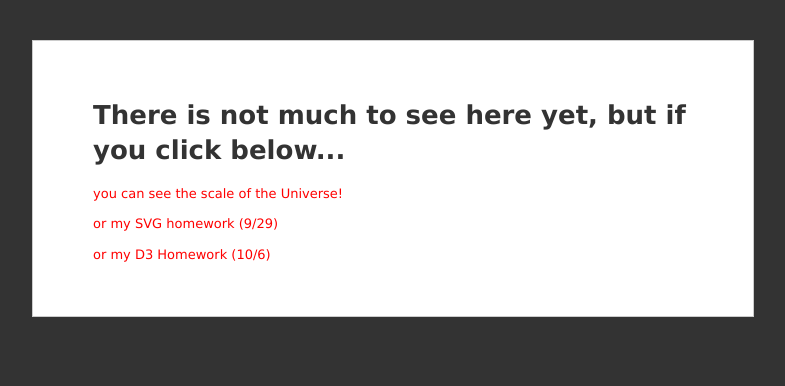
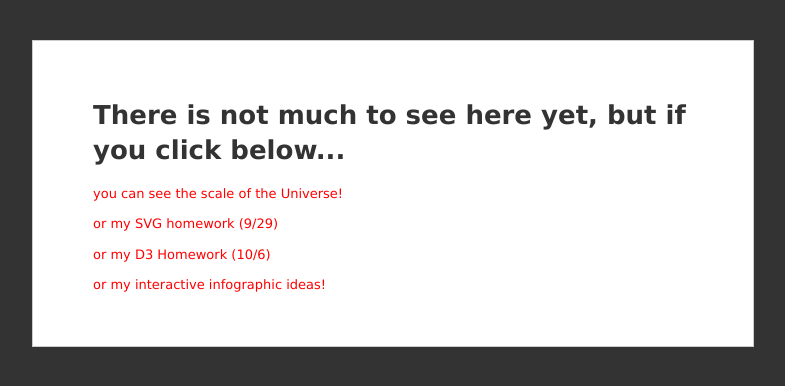
Before and after one commit to gitguddd/gitguddd, a plain HTML site: page index.html in a window 1280 px wide. Shown: the whole page, without its empty margins (247-1032 px from the left). Drawn offline with Linux system fonts and the light colour scheme.

Commit message:
Update index.html

```diff
--- a/index.html
+++ b/index.html
@@ -26,6 +26,8 @@ h1 {color: #333;}
 </p>
  <p> <a href="/Homework_10_6.html" target="_blank">or my D3 Homework (10/6)</a>
 </p>
+ <p> <a href="/pitches.html" target="_blank">or my interactive infographic ideas!</a>
+</p>
 </div>
 
 </body>
```
